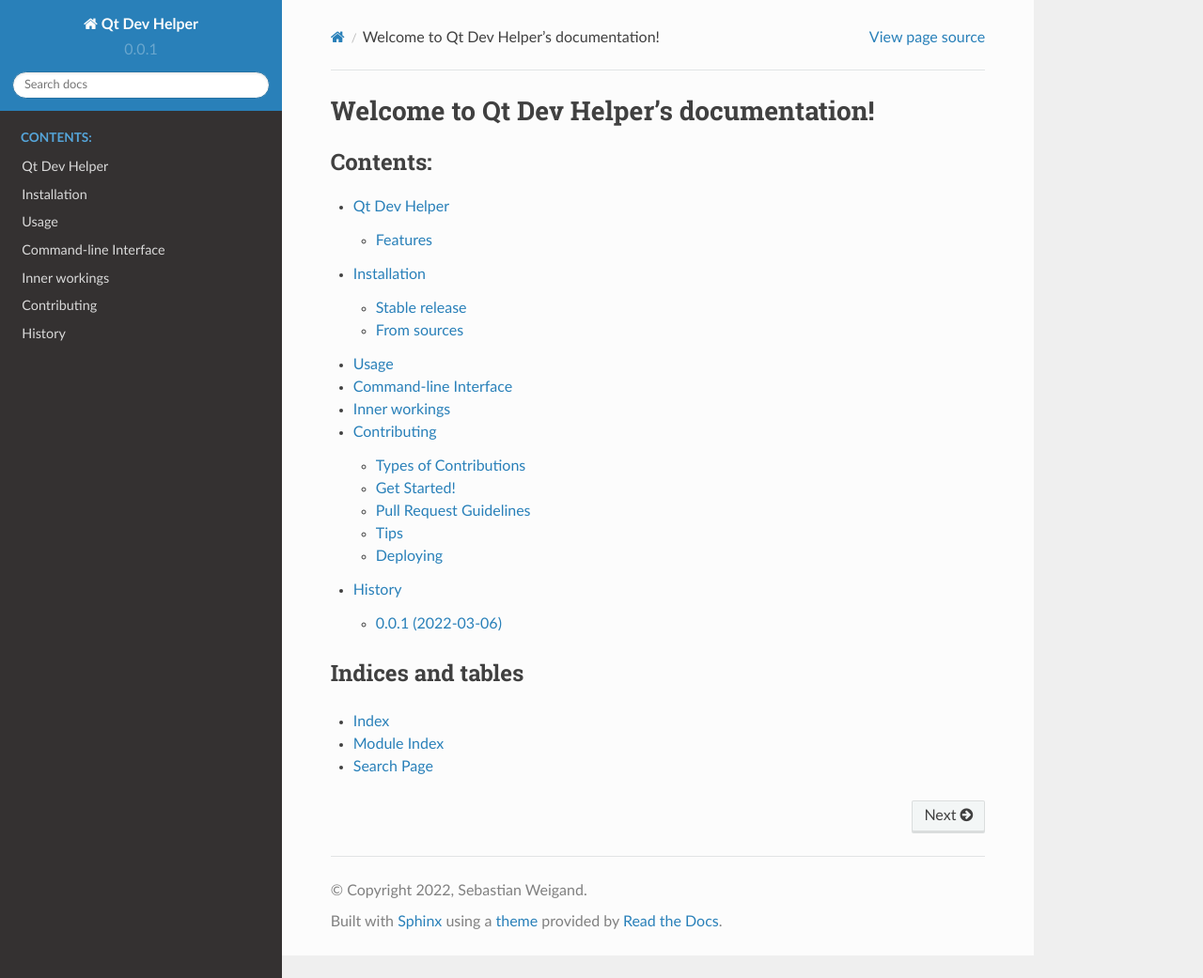
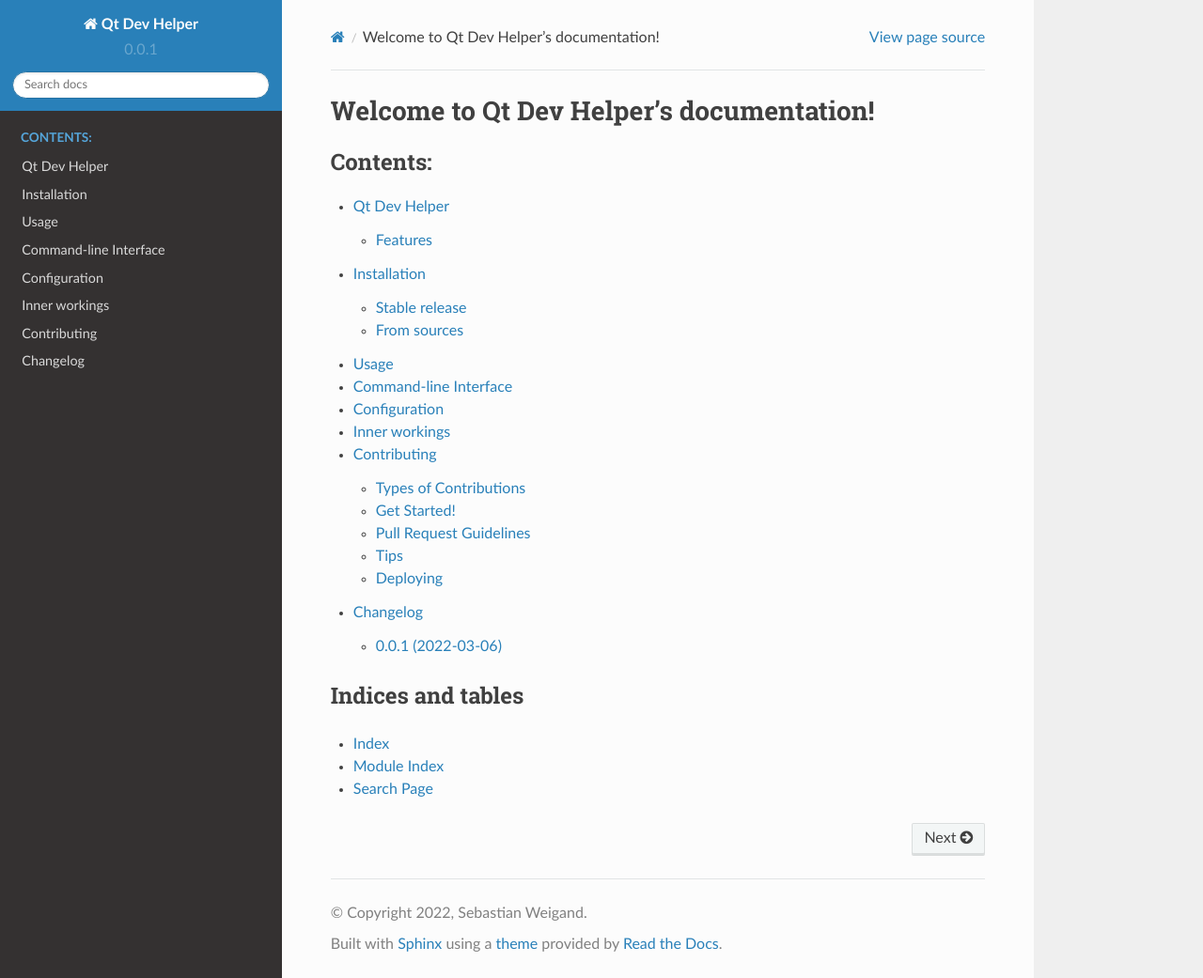
Before and after one commit to s-weigand/qt-dev-helper, a Sphinx documentation site: the page built from docs/index.rst, in a window 1280 px wide and 1041 px high. Shown: the whole window at 94% size. Built offline with Sphinx 7.4.7 and the Read the Docs theme 2.0.0, drawn with Linux system fonts in a browser that asks for light colours.

Commit message:
📚 Added pydantic autodoc for configuration docs
🩹 Fixed heading in changelog

```diff
--- a/changelog.md
+++ b/changelog.md
@@ -1,4 +1,4 @@
-# History
+# Changelog
 
 ## 0.0.1 (2022-03-06)
 
--- a/docs/conf.py
+++ b/docs/conf.py
@@ -35,6 +35,7 @@
     "sphinx.ext.napoleon",
     "myst_parser",
     "sphinx_click",
+    "sphinxcontrib.autodoc_pydantic",
 ]
 
 
--- /dev/null
+++ b/docs/configuration.rst
@@ -0,0 +1,4 @@
+Configuration
+=============
+
+.. autopydantic_settings:: qt_dev_helper.config.Config
--- a/docs/index.rst
+++ b/docs/index.rst
@@ -10,6 +10,7 @@
    installation
    usage
    cli
+   configuration
    api_docs
    contributing
    changelog
--- a/docs/requirements.txt
+++ b/docs/requirements.txt
@@ -4,3 +4,4 @@
 sphinx-copybutton>=0.2.5
 myst-parser>=0.12.0
 sphinx-click>=3.1.0
+autodoc-pydantic
--- a/setup.cfg
+++ b/setup.cfg
@@ -65,4 +65,4 @@
 test = pytest
 
 [rstcheck]
-ignore_directives = autoattribute,autoclass,autoexception,autofunction,automethod,automodule,highlight,click
+ignore_directives = autoattribute,autoclass,autoexception,autofunction,automethod,automodule,highlight,click,autopydantic_settings
```
